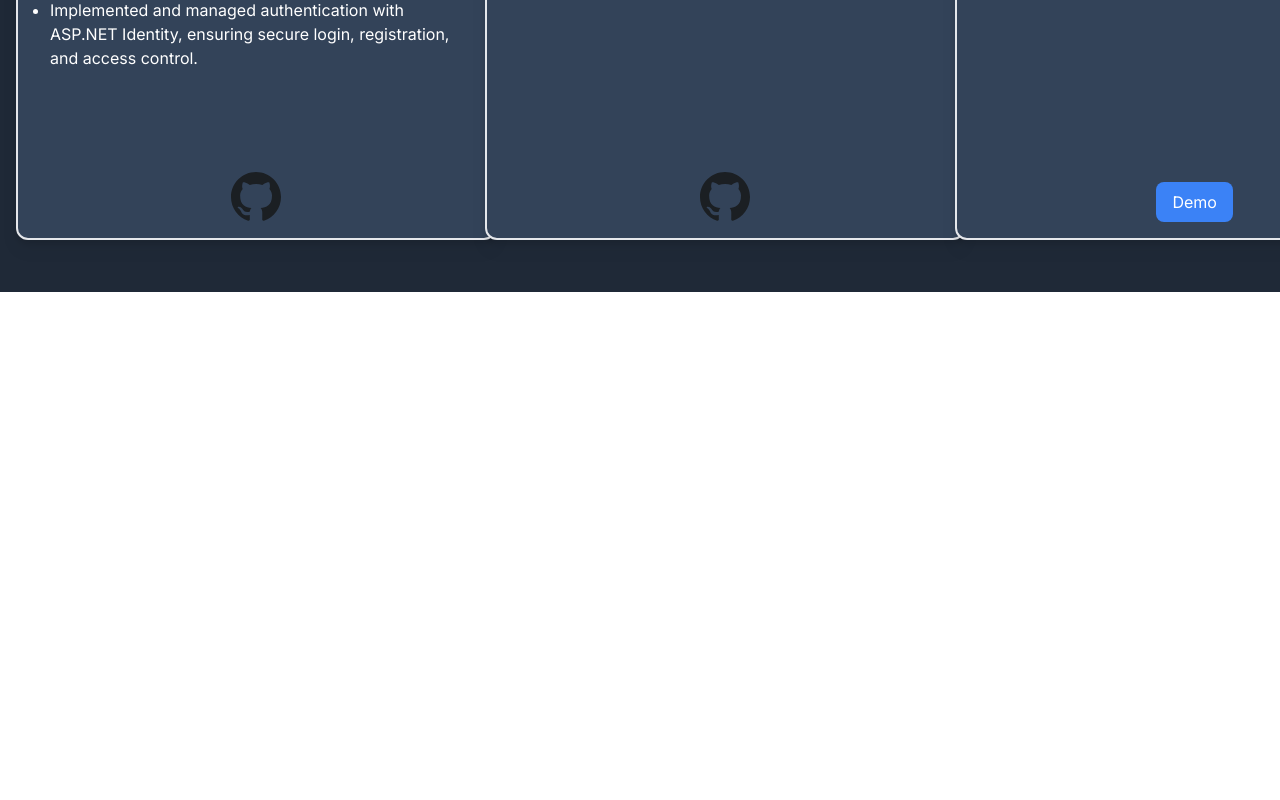
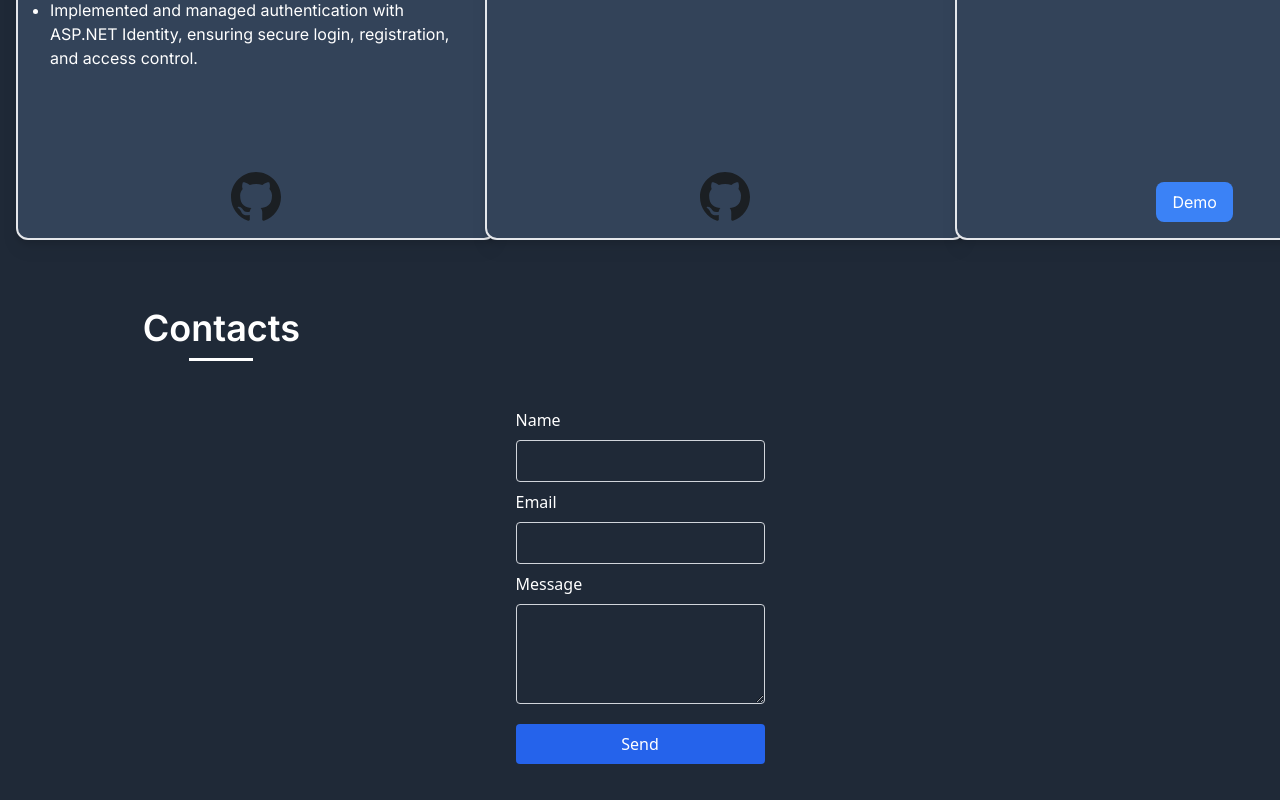
Before and after one commit to VincentHuynh03/PortfolioVincent, a Next.js app: page / in a window 1280 px wide. Shown: the part 3414-4214 px from the top of the page. Before the commit the page ends 3706 px from the top, so only its background shows below. Built offline with nearby package versions, Linux system fonts and the light colour scheme.

Commit message:
base contacts form

```diff
--- /dev/null
+++ b/app/components/contacts/contactform.tsx
@@ -0,0 +1,48 @@
+'use client';
+
+import { useRef } from 'react';
+import emailjs from '@emailjs/browser';
+
+export default function ContactForm() {
+  const form = useRef<HTMLFormElement>(null);
+
+  const sendEmail = (e: React.FormEvent<HTMLFormElement>) => {
+    e.preventDefault();
+
+    if (form.current) {
+      emailjs.sendForm(
+        process.env.NEXT_PUBLIC_EMAILJS_SERVICE_ID!,
+        process.env.NEXT_PUBLIC_EMAILJS_TEMPLATE_ID!,
+        form.current,
+        process.env.NEXT_PUBLIC_EMAILJS_PUBLIC_KEY!
+      )
+      .then((result) => {
+        console.log('SUCCESS', result.text);
+        alert('Message worked');
+      }, (error) => {
+        console.log('FAILED', error.text);
+        alert('Failed');
+      });
+    }
+  };
+
+  return (
+<div className="font-sans mx-auto p-5">
+  <form ref={form} onSubmit={sendEmail} className="flex flex-col">
+    <label className="mb-2 mt-2">Name</label>
+    <input type="text" name="name" required className="p-2 rounded border border-gray-300 bg-gray-800"
+    />
+    <label className="mb-2 mt-2">Email</label>
+    <input type="email" name="email" required className="p-2 rounded border border-gray-300 bg-gray-800"
+    />
+    <label className="mb-2 mt-2">Message</label>
+    <textarea name="message" required className="p-2 rounded border border-gray-300 min-h-[100px] bg-gray-800"
+    ></textarea>
+    <button type="submit"className="mt-5 p-2 bg-blue-600 text-white border-none rounded cursor-pointer">
+      Send
+    </button>
+  </form>
+</div>
+
+  );
+}
--- /dev/null
+++ b/app/components/contacts/index.tsx
@@ -0,0 +1,21 @@
+import React from "react";
+import Link from "next/link";
+import Image from 'next/image';
+import Section from "../elements/section";
+import ContactForm from "./contactform";
+
+const Contacts = () => {
+    return (
+        <div className="h-full flex w-full text-white text-wrap bg-gray-800" id="education">
+
+            <div className="sm:items-start container w-full flex-col flex mx-auto px-4 m-4 h-full">
+
+            <Section title="Contacts" className="section-heading-contacts" />
+
+            <ContactForm />
+
+            </div>
+        </div>
+    );
+  };
+  export default Contacts;
--- a/app/globals.css
+++ b/app/globals.css
@@ -90,6 +90,13 @@
   margin-left: -2.3rem;
 }
 
+.section-heading-contacts {
+  margin-left: 2.3rem;
+}
+
+.section-heading-contacts::after {
+  margin-left: -1.6rem;
+}
 
 @media (max-width: 768px) {
   .ignore-padding {
--- a/app/page.tsx
+++ b/app/page.tsx
@@ -5,17 +5,19 @@ import Education from "./components/education";
 import Skills from "./components/skills";
 import Experience from "./components/experience";
 import Projects from "./components/projects";
-
+import ContactForm from "./components/contacts";
 
 export default function Home() {
   return (
     <>
+    <title>Vincent Huynh - Portfolio</title>
     <div className="bg-gray-800">
         <Profile></Profile>
         <Education></Education>
         <Skills></Skills>
         <Experience></Experience>
         <Projects></Projects>
+        <ContactForm></ContactForm>
         </div>
                 {/*
 
```
Also changed, not shown: package.json (+6 -5 lines), 1 other file (tests, documents, lock files or other folders).
